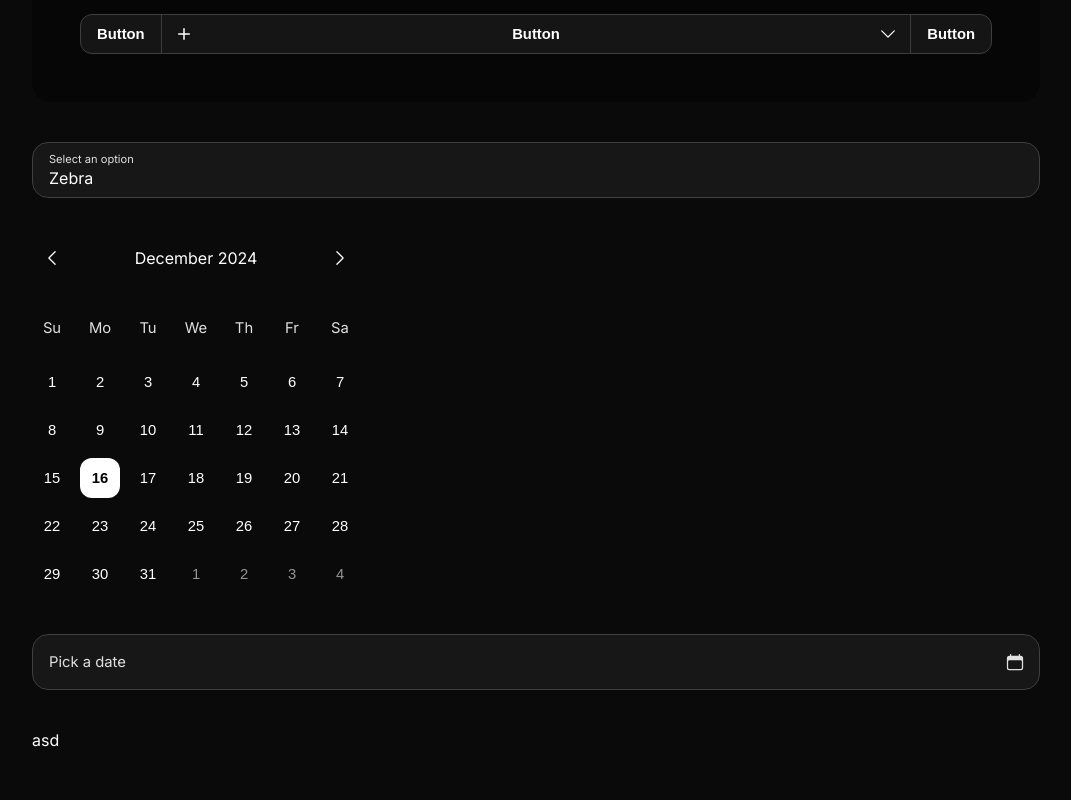
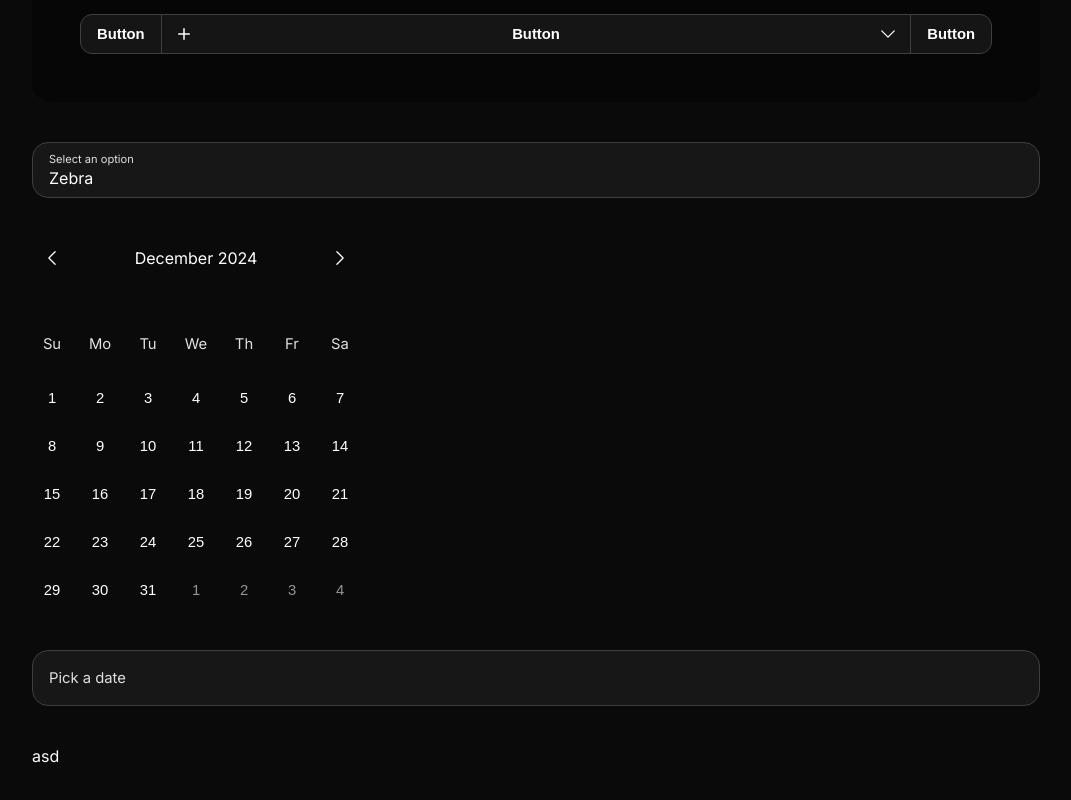
Before and after one commit to once-ui-system/nextjs-starter, a Next.js app: page / in a window 1280 px wide. Shown: the part 2940-3740 px from the top of the page, without its empty margins (104-1175 px from the left). Built offline with nearby package versions, Linux system fonts and the light colour scheme.

Commit message:
improve Calendar

```diff
--- a/src/once-ui/components/Calendar.tsx
+++ b/src/once-ui/components/Calendar.tsx
@@ -1,6 +1,6 @@
 "use client";
 
-import React, { useState, forwardRef } from "react";
+import React, { useState, forwardRef, useEffect } from "react";
 import classNames from "classnames";
 import { Flex, Text, Button, Grid, SegmentedControl, IconButton } from ".";
 import styles from "./Calendar.module.scss";
@@ -22,17 +22,31 @@ const Calendar = forwardRef<HTMLDivElement, CalendarProps>(
     { value, onChange, showTime = false, size = "m", className, style },
     ref,
   ) => {
-    const [selectedDate, setSelectedDate] = useState<Date>(value || new Date());
+    const [selectedDate, setSelectedDate] = useState<Date | undefined>(value);
     const [selectedTime, setSelectedTime] = useState<{
       hours: number;
       minutes: number;
     }>({
-      hours: selectedDate.getHours(),
-      minutes: selectedDate.getMinutes(),
+      hours: value?.getHours() ?? new Date().getHours(),
+      minutes: value?.getMinutes() ?? new Date().getMinutes(),
     });
-    const [isPM, setIsPM] = useState(selectedDate.getHours() >= 12);
-    const [currentMonth, setCurrentMonth] = useState(selectedDate.getMonth());
-    const [currentYear, setCurrentYear] = useState(selectedDate.getFullYear());
+    const [isPM, setIsPM] = useState((value?.getHours() ?? new Date().getHours()) >= 12);
+    const today = new Date();
+    const [currentMonth, setCurrentMonth] = useState(value?.getMonth() ?? today.getMonth());
+    const [currentYear, setCurrentYear] = useState(value?.getFullYear() ?? today.getFullYear());
+
+    useEffect(() => {
+      setSelectedDate(value);
+      if (value) {
+        setCurrentMonth(value.getMonth());
+        setCurrentYear(value.getFullYear());
+        setSelectedTime({
+          hours: value.getHours(),
+          minutes: value.getMinutes(),
+        });
+        setIsPM(value.getHours() >= 12);
+      }
+    }, [value]);
 
     const monthNames = [
       "January",
@@ -60,9 +74,10 @@ const Calendar = forwardRef<HTMLDivElement, CalendarProps>(
 
     const handleDateSelect = (date: Date) => {
       const newDate = new Date(date);
-      // Preserve existing time when selecting new date
-      newDate.setHours(selectedTime.hours);
-      newDate.setMinutes(selectedTime.minutes);
+      if (showTime && selectedDate) {
+        newDate.setHours(selectedTime.hours);
+        newDate.setMinutes(selectedTime.minutes);
+      }
       setSelectedDate(newDate);
       setCurrentMonth(newDate.getMonth());
       setCurrentYear(newDate.getFullYear());
@@ -105,7 +120,7 @@ const Calendar = forwardRef<HTMLDivElement, CalendarProps>(
       setIsPM(pmState);
 
       // Create new date combining selected date and time
-      const newDate = new Date(selectedDate);
+      const newDate = new Date(selectedDate ?? new Date());
       newDate.setHours(hour24);
       newDate.setMinutes(newMinutes);
       onChange?.(newDate);
@@ -160,9 +175,9 @@ const Calendar = forwardRef<HTMLDivElement, CalendarProps>(
       for (let day = 1; day <= daysInMonth; day++) {
         const currentDate = new Date(currentYear, currentMonth, day);
         const isSelected =
-          selectedDate.getDate() === day &&
-          selectedDate.getMonth() === currentMonth &&
-          selectedDate.getFullYear() === currentYear;
+          selectedDate?.getDate() === day &&
+          selectedDate?.getMonth() === currentMonth &&
+          selectedDate?.getFullYear() === currentYear;
 
         days.push(
           <Button
@@ -279,7 +294,7 @@ const Calendar = forwardRef<HTMLDivElement, CalendarProps>(
         style={style}
         gap={size}
       >
-        <Flex justifyContent="space-between" alignItems="center">
+        <Flex justifyContent="space-between" alignItems="center" paddingBottom="16">
           <IconButton
             variant="tertiary"
             size={size === "l" ? "l" : "m"}
--- a/src/once-ui/components/CalendarInput.tsx
+++ b/src/once-ui/components/CalendarInput.tsx
@@ -1,9 +1,8 @@
 // CalendarInput.tsx
 "use client";
 
-import React, { useState, useRef, useEffect } from "react";
-import { Input, Calendar, IconButton, Flex } from ".";
-import styles from "./CalendarInput.module.scss";
+import React, { useState, useCallback, useEffect } from "react";
+import { Input, Calendar, DropdownWrapper, Flex } from ".";
 
 interface CalendarInputProps {
   id: string;
@@ -12,13 +11,23 @@ interface CalendarInputProps {
   onChange?: (date: Date) => void;
   error?: React.ReactNode;
   className?: string;
+  style?: React.CSSProperties;
   showTime?: boolean;
 }
 
 const formatDate = (date: Date, showTime: boolean) => {
-  const dateStr = date.toLocaleDateString();
-  if (!showTime) return dateStr;
-  return `${dateStr} ${date.toLocaleTimeString([], { hour: "2-digit", minute: "2-digit" })}`;
+  const options: Intl.DateTimeFormatOptions = {
+    year: 'numeric',
+    month: 'short',
+    day: 'numeric',
+    ...(showTime && {
+      hour: '2-digit',
+      minute: '2-digit',
+      hour12: false
+    })
+  };
+
+  return date.toLocaleString('en-US', options);
 };
 
 export const CalendarInput: React.FC<CalendarInputProps> = ({
@@ -28,62 +37,62 @@ export const CalendarInput: React.FC<CalendarInputProps> = ({
   onChange,
   error,
   className,
+  style,
   showTime = false,
 }) => {
   const [isOpen, setIsOpen] = useState(false);
   const [inputValue, setInputValue] = useState(
-    value ? formatDate(value, showTime) : "",
+    value ? formatDate(value, showTime) : ""
   );
-  const wrapperRef = useRef<HTMLDivElement>(null);
 
   useEffect(() => {
-    const handleClickOutside = (event: MouseEvent) => {
-      if (
-        wrapperRef.current &&
-        !wrapperRef.current.contains(event.target as Node)
-      ) {
+    if (value) {
+      setInputValue(formatDate(value, showTime));
+    }
+  }, [value, showTime]);
+
+  const handleDateChange = useCallback((date: Date) => {
+    setInputValue(formatDate(date, showTime));
+    onChange?.(date);
+    if (!showTime) {
       setIsOpen(false);
     }
-    };
+  }, [onChange, showTime]);
 
-    document.addEventListener("mousedown", handleClickOutside);
-    return () => document.removeEventListener("mousedown", handleClickOutside);
+  const handleInputClick = useCallback(() => {
+    setIsOpen(true);
   }, []);
 
-  const handleDateChange = (date: Date) => {
-    setInputValue(formatDate(date, showTime));
-    onChange?.(date);
-  };
-
-  return (
-    <div ref={wrapperRef} className={styles.wrapper}>
+  const trigger = (
     <Input
-        readOnly
+      style={{ cursor: "pointer", textOverflow: "ellipsis", ...style }}
       id={id}
       label={label}
       value={inputValue}
       error={error}
-        className={className}
-        onFocus={() => setIsOpen(true)}
-        hasSuffix={
-          <IconButton
-            icon="calendar"
-            variant="ghost"
-            size="s"
-            onClick={() => setIsOpen(!isOpen)}
+      readOnly
+      onClick={handleInputClick}
     />
-        }
-      />
-      {isOpen && (
-        <div className={styles.dropdown}>
+  );
+
+  const dropdown = (
+    <Flex padding="20">
       <Calendar
         id={`${id}-calendar`}
         value={value}
         onChange={handleDateChange}
         showTime={showTime}
       />
-        </div>
-      )}
-    </div>
+    </Flex>
+  );
+
+  return (
+    <DropdownWrapper
+      trigger={trigger}
+      dropdown={dropdown}
+      isOpen={isOpen}
+      onOpenChange={setIsOpen}
+      className={className}
+    />
   );
 };
```
Lines whose indentation alone changed are shown as unchanged.
